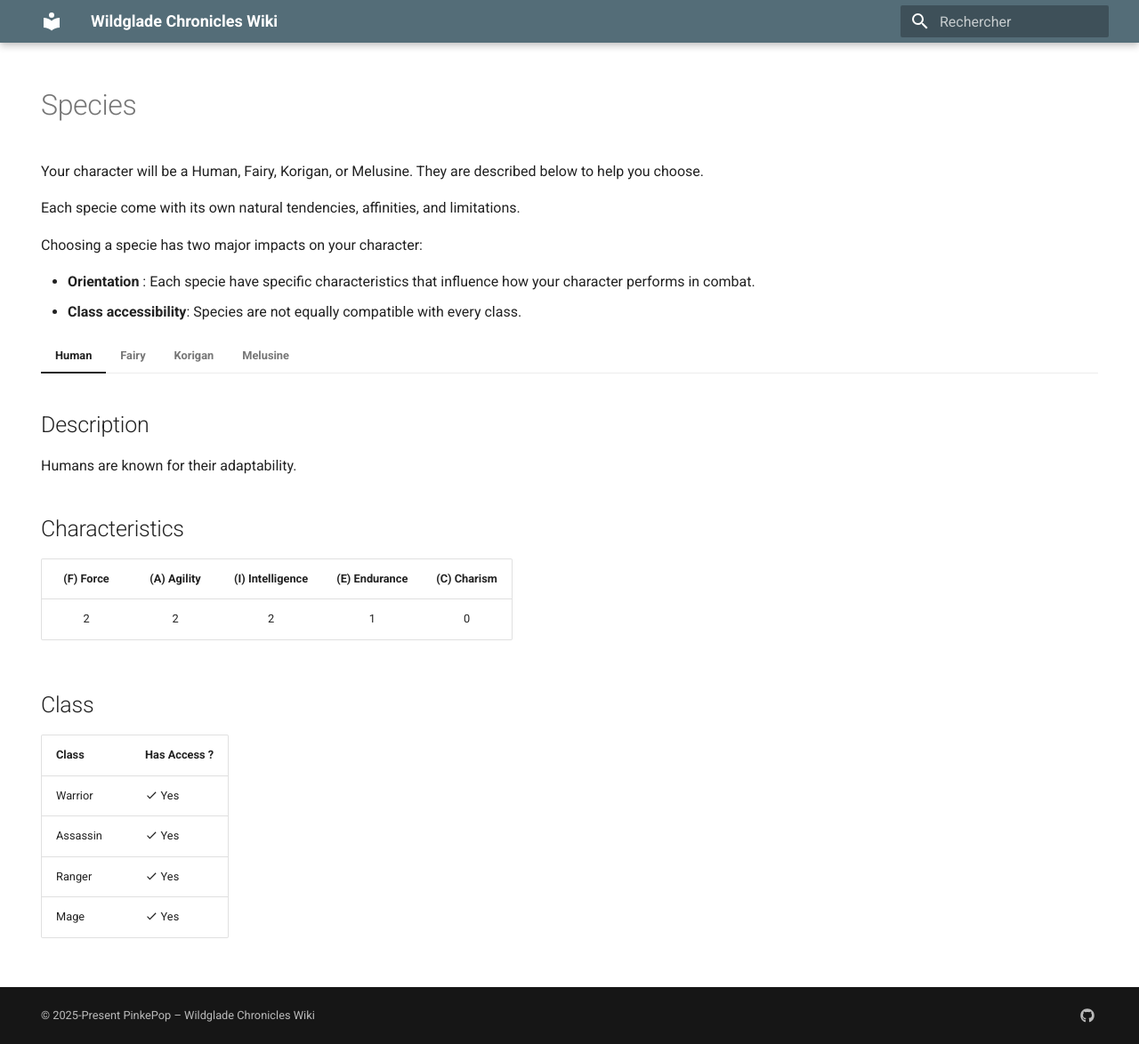
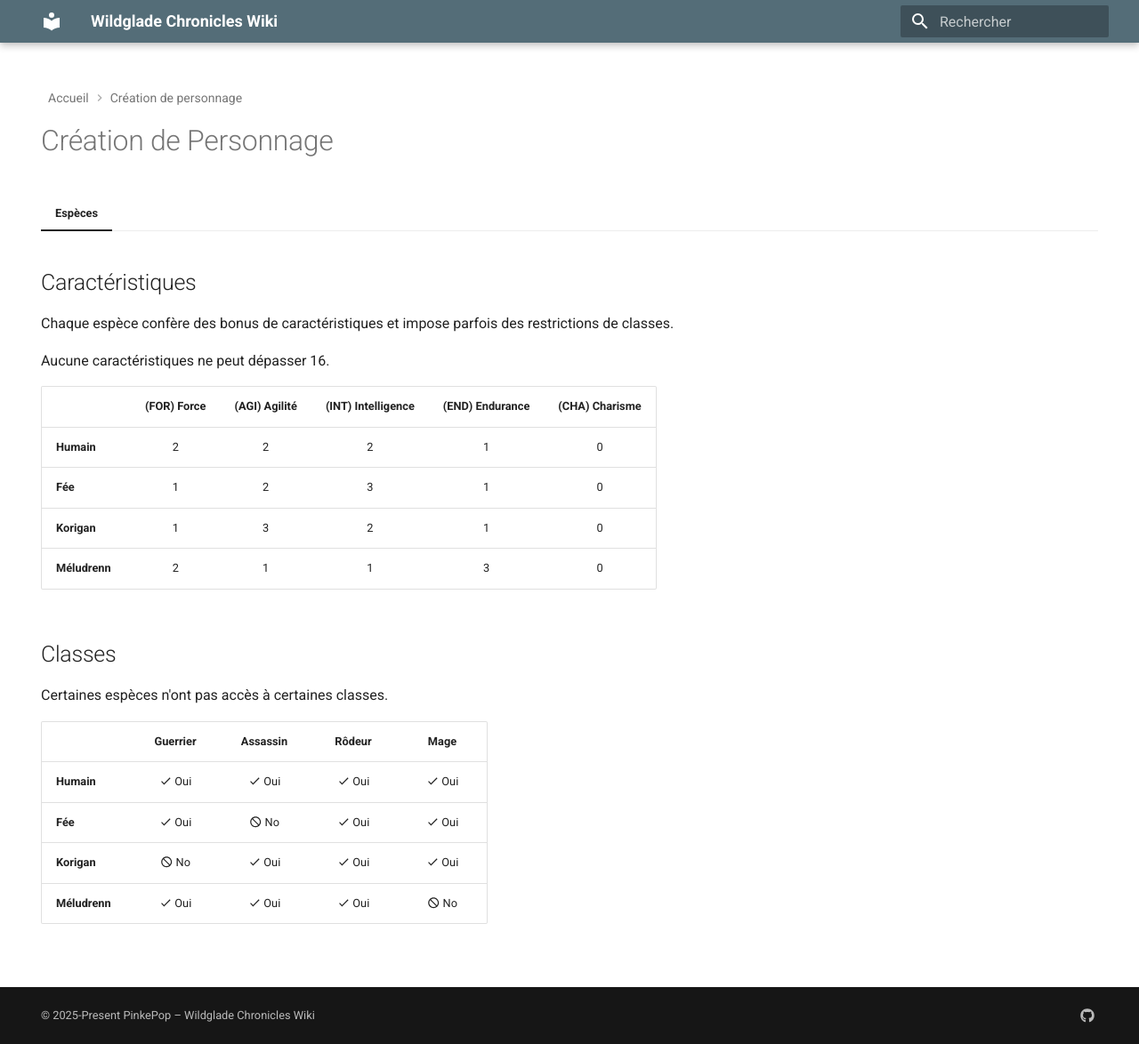
Before and after one commit to PinkePop/wildglade-wiki, an MkDocs documentation site: the page built from docs/character/species.md, in a window 1280 px wide and 1174 px high. Shown: the whole window at 89% size. Built offline with MkDocs 1.6.1 and Material for MkDocs 9.7.7, drawn with Linux system fonts in a browser that asks for light colours.

Commit message:
Wiki: character

```diff
--- a/docs/character/species.md
+++ b/docs/character/species.md
@@ -5,99 +5,30 @@ hide:
   - footer
 ---
 
-# Species
+# Création de Personnage
 
-Your character will be a Human, Fairy, Korigan, or Melusine. They are described below to help you choose.
+=== "Espèces"
 
-Each specie come with its own natural tendencies, affinities, and limitations.
+    ## Caractéristiques
 
-Choosing a specie has two major impacts on your character:
+    Chaque espèce confère des bonus de caractéristiques et impose parfois des restrictions de classes.
 
-- **Orientation** :
-  Each specie have specific characteristics that influence how your character performs in combat.
-- **Class accessibility**:
-  Species are not equally compatible with every class.
+    Aucune caractéristiques ne peut dépasser 16.
 
-=== "Human"
+    |  | (FOR) Force | (AGI) Agilité | (INT) Intelligence | (END) Endurance | (CHA) Charisme |
+    || :---: | :---: | :---: | :---: | :---: |
+    | **Humain** | 2 | 2 | 2 | 1 | 0 |
+    | **Fée** | 1 | 2 | 3 | 1 | 0 |
+    | **Korigan** | 1 | 3 | 2 | 1 | 0 |
+    | **Méludrenn** | 2 | 1 | 1 | 3 | 0 |
 
-    ## Description
+    ## Classes
 
-    Humans are known for their adaptability.
+    Certaines espèces n'ont pas accès à certaines classes.
 
-    ## Characteristics
-
-    | (F) Force | (A) Agility | (I) Intelligence | (E) Endurance | (C) Charism |
-    | :---: | :---: | :---: | :---: | :---: |
-    | 2 | 2 | 2 | 1 | 0 |
-
-    ## Class
-
-    | Class | Has Access ? |
-    | :------- | :----------- |
-    | Warrior | :material-check: Yes |
-    | Assassin | :material-check: Yes |
-    | Ranger | :material-check: Yes |
-    | Mage | :material-check: Yes |
-
-=== "Fairy"
-
-    ## Description
-
-    Fairies are nimble, graceful, and finely attuned to subtle flows of magic.
-
-    ## Characteristics
-
-    | (F) Force | (A) Agility | (I) Intelligence | (E) Endurance | (C) Charism |
-    | :---: | :---: | :---: | :---: | :---: |
-    | 1 | 2 | 3 | 1 | 0 |
-
-    ## Class
-
-    | Class | Has Access ? |
-    | :------- | :----------- |
-    | Warrior | :material-check: Yes |
-    | Assassin | :material-cancel: No |
-    | Ranger | :material-check: Yes |
-    | Mage | :material-check: Yes |
-
-=== "Korigan"
-
-    ## Description
-
-    Korigans are small, agile, and notoriously mischievous.
-
-    ## Characteristics
-
-    | (F) Force | (A) Agility | (I) Intelligence | (E) Endurance | (C) Charism |
-    | :---: | :---: | :---: | :---: | :---: |
-    | 1 | 3 | 2 | 1 | 0 |
-
-    ## Class
-
-    | Class | Has Access ? |
-    | :------- | :----------- |
-    | Warrior | :material-cancel: No |
-    | Assassin | :material-check: Yes |
-    | Ranger | :material-check: Yes |
-    | Mage | :material-check: Yes |
-
-=== "Melusine"
-
-    ## Description
-
-    Melusines are serpentine beings with powerful muscles and instinctive combat reflexes.
-
-    ## Characteristics
-
-    | (F) Force | (A) Agility | (I) Intelligence | (E) Endurance | (C) Charism |
-    | :---: | :---: | :---: | :---: | :---: |
-    | 2 | 1 | 1 | 3 | 0 |
-
-    ## Class
-
-    | Class | Has Access ? |
-    | :------- | :----------- |
-    | Warrior | :material-check: Yes |
-    | Assassin | :material-check: Yes |
-    | Ranger | :material-check: Yes |
-    | Mage | :material-cancel: No |
+    |  | Guerrier | Assassin | Rôdeur | Mage |
+    | --- | :---: | :---: | :---: | :---: |
+    | **Humain** | :material-check: Oui | :material-check: Oui | :material-check: Oui | :material-check: Oui |
+    | **Fée** | :material-check: Oui | :material-cancel: No | :material-check: Oui | :material-check: Oui |
+    | **Korigan** | :material-cancel: No | :material-check: Oui | :material-check: Oui | :material-check: Oui |
+    | **Méludrenn** | :material-check: Oui | :material-check: Oui | :material-check: Oui | :material-cancel: No |
--- a/mkdocs.yml
+++ b/mkdocs.yml
@@ -48,3 +48,5 @@ nav:
     - Univers: lore/lore.md
   - Règles:
     - Règles: rules/rules.md
+  - Création de personnage:
+    - Espèces: character/species.md
```
Also changed, not shown: docs/index.md (+58 -2 lines), docs/rules/rules.md (+42 -0 lines).
